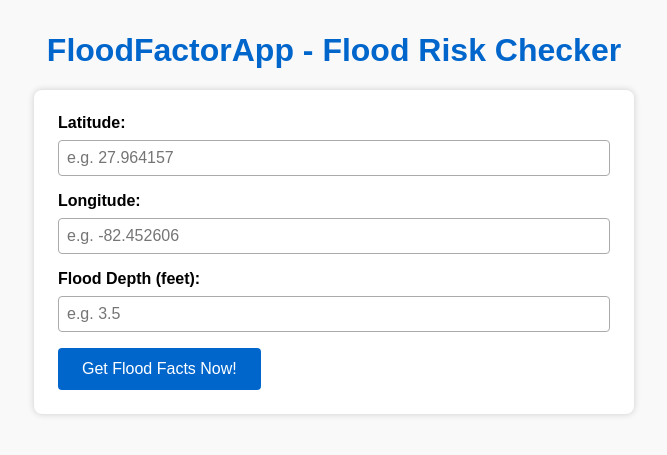
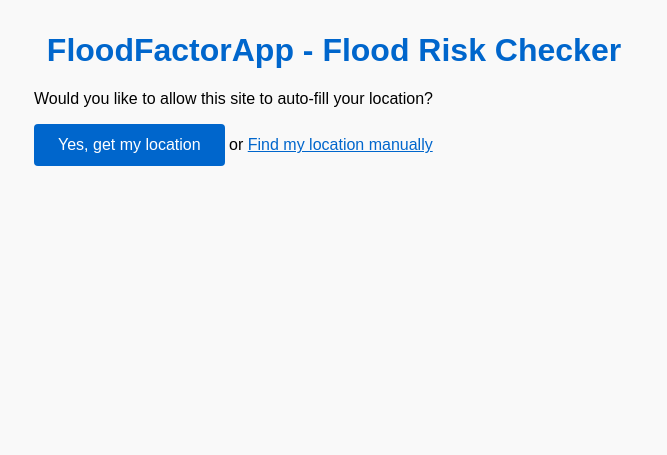
Before and after one commit to JessiMarosi/FloodFactorApp, a Flask app: page / in a window 1280 px wide. Shown: the top 455 px of the page, without its empty margins (306-973 px from the left). Run offline with Flask 3, Linux system fonts and the light colour scheme.

Commit message:
Update HTML to ask user for location and autofill lat/lon

```diff
--- a/templates/index.html
+++ b/templates/index.html
@@ -68,6 +68,13 @@
             font-weight: bold;
             margin-top: 1em;
         }
+        #locate-link {
+            color: #0066cc;
+            cursor: pointer;
+            text-decoration: underline;
+            display: inline-block;
+            margin-bottom: 1em;
+        }
     </style>
 </head>
 <body>
@@ -75,7 +82,15 @@
     {% if error %}
     <div class="error">{{ error }}</div>
     {% endif %}
-    <form method="POST" action="/">
+
+    <div id="location-prompt">
+        <p>Would you like to allow this site to auto-fill your location?</p>
+        <button id="allow-location-btn">Yes, get my location</button>
+        <span> or </span>
+        <a id="locate-link">Find my location manually</a>
+    </div>
+
+    <form method="POST" action="/" style="display:none;" id="flood-form">
         <label for="latitude">Latitude:</label>
         <input type="text" id="latitude" name="latitude" placeholder="e.g. 27.964157" required />
 
@@ -104,22 +119,38 @@
     {% endif %}
 
 <script>
-  window.onload = function() {
+  const allowBtn = document.getElementById('allow-location-btn');
+  const locateLink = document.getElementById('locate-link');
+  const form = document.getElementById('flood-form');
+  const locationPrompt = document.getElementById('location-prompt');
+
+  function showForm() {
+    locationPrompt.style.display = 'none';
+    form.style.display = 'block';
+  }
+
+  allowBtn.addEventListener('click', () => {
     if (navigator.geolocation) {
       navigator.geolocation.getCurrentPosition(
-        function(position) {
+        (position) => {
           document.getElementById('latitude').value = position.coords.latitude.toFixed(6);
           document.getElementById('longitude').value = position.coords.longitude.toFixed(6);
+          showForm();
         },
-        function(error) {
-          console.warn("Geolocation error:", error.message);
-          // Could optionally display a message or fallback here
+        (error) => {
+          alert('Unable to retrieve your location. Please enter coordinates manually.');
+          showForm();
         }
       );
     } else {
-      console.warn("Geolocation is not supported by this browser.");
+      alert('Geolocation is not supported by your browser. Please enter coordinates manually.');
+      showForm();
     }
-  };
+  });
+
+  locateLink.addEventListener('click', () => {
+    showForm();
+  });
 </script>
 </body>
 </html>
```
